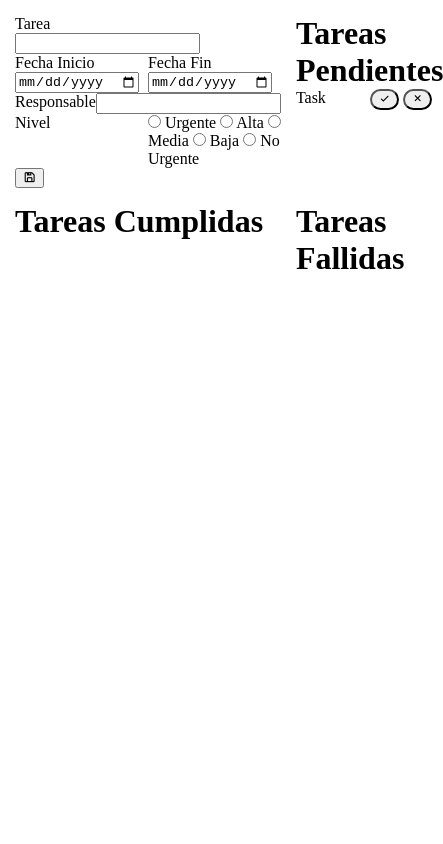
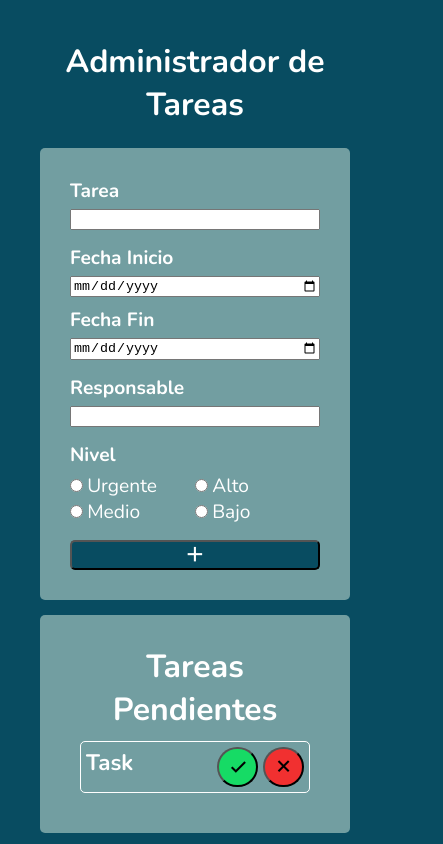
Before and after one commit to lipaocaspi/J1_tasksManagement, a plain HTML site: page index.html in a window 390 px wide. Shown: the top 844 px of the page, 443 px wide, since content can reach past the window. Drawn offline with nearby package versions, Linux system fonts and the light colour scheme.

Commit message:
feat: :sparkles: Add creation of tasks and styles

```diff
--- a/css/style.css
+++ b/css/style.css
@@ -1,9 +1,26 @@
+@import url('https://fonts.googleapis.com/css2?family=Nunito:ital,wght@0,200..1000;1,200..1000&display=swap');
+
 * {
     margin: 0;
 }
 
 body {
-    padding: 15px;
+    padding: 40px;
+    background-color: #084C61;
+    color: white;
+    font-family: "Nunito", sans-serif;
+}
+
+form {
+    display: flex;
+    flex-direction: column;
+    gap: 15px;
+    justify-content: center;
+    height: 100%;
+}
+
+.titulo {
+    text-align: center;
 }
 
 .container {
@@ -12,32 +29,145 @@ body {
     gap: 15px;
 }
 
+.creation, .management, .list__done, .list__failed {
+    padding: 30px;
+    background-color: #729EA1;
+    border-radius: 5px;
+}
+
+.creation__titles, .management__title {
+    font-size: 1.4rem;
+    font-weight: bold;
+    padding-bottom: 5px;
+}
+
+.creation__task {
+    display: grid;
+    grid-template-columns: 100%
+}
+
 .creation__dates {
     display: grid;
     grid-template-columns: repeat(2, 1fr);
+    gap: 10px;
+}
+
+.creation__date {
+    display: flex;
+    flex-direction: column;
+
 }
 
 .creation__resp {
     display: grid;
-    grid-template-columns: repeat(2, 1fr);
+    grid-template-columns: 30% 70%;
 }
 
 .creation__level {
     display: grid;
-    grid-template-columns: repeat(2, 1fr);
+    grid-template-columns: 25% 75%;
+    align-items: center;
+}
+
+.creation__options {
+    display: flex;
+    width: 100%;
+    justify-content: space-evenly;
+}
+
+.creation__label {
+    font-size: 1.2rem;
 }
 
 .creation__button {
     display: grid;
-    grid-template-columns: 100%;
+    width: 100%;
+    align-items: center;
+    border-radius: 5px;
+    background-color: #084C61;
+    color: white;
+    cursor: pointer;
+}
 
+.management {
+    overflow: auto;
 }
 
 .management__task {
     display: grid;
-    grid-template-columns: repeat(2, 1fr);
+    grid-template-columns: 6fr 1fr;
+    gap: 5px;
+    padding: 5px;
+    border: 1px solid;
+    border-radius: 5px;
+    margin: 10px;
+}
+
+.management__buttons {
+    display: flex;
+    height: 40px;
+    gap: 5px;
+    justify-content: end;
 }
 
 .management__button {
-    border-radius: 50px;
+    border-radius: 100px;
+    cursor: pointer;
 }
+
+.green {
+    background-color: #16DB65;
+}
+
+.red {
+    background-color: #F13030;
+}
+
+@media (max-width: 1200px) {
+    .creation__resp, .creation__level {
+        display: grid;
+        grid-template-columns: 100%;
+    }
+}
+
+@media (max-width: 850px) {
+    .container {
+        display: grid;
+        grid-template-columns: 100%;
+    }
+    .creation__resp {
+        display: grid;
+        grid-template-columns: 30% 70%;
+    }
+
+    .creation__level {
+        display: grid;
+        grid-template-columns: 25% 75%;
+    }
+}
+
+@media (max-width: 600px) {
+    .creation__resp {
+        display: grid;
+        grid-template-columns: 100%;
+    }
+
+    .creation__level {
+        display: grid;
+        grid-template-columns: 100%;
+    }
+}
+
+@media (max-width: 463px) {
+    .creation__options{
+        display: grid;
+        grid-template-columns: repeat(2, 1fr);
+    }
+    .creation__titles {
+        font-size: 1.2rem;
+    }
+    .creation__dates {
+        display: grid;
+        grid-template-columns: 100%;
+    }
+}
--- a/index.html
+++ b/index.html
@@ -10,64 +10,74 @@
 </head>
 <body>
     <main>
+        <h1 class="titulo">Administrador de Tareas</h1>
+        <br>
         <div class="container">
             <div class="creation">
-                <form action="">
-                    <p>Tarea</p>
-                    <input type="text" name="" id="">
+                <form id="registerForm" action="">
+                    <div class="creation__task">
+                        <p class="creation__titles">Tarea</p>
+                        <input class="creation__input" type="text" name="task" id="">
+                    </div>
                     <div class="creation__dates">
                         <div class="creation__date">
-                            <p>Fecha Inicio</p>
-                            <input type="date" name="" id="">
+                            <p class="creation__titles">Fecha Inicio</p>
+                            <input class="creation__date" type="date" name="dateStart" id="">
                         </div>
                         <div class="creation__date">
-                            <p>Fecha Fin</p>
-                            <input type="date" name="" id="">
+                            <p class="creation__titles">Fecha Fin</p>
+                            <input class="creation__date" type="date" name="dateEnd" id="">
                         </div>
                     </div>
                     <div class="creation__resp">
-                        <p>Responsable</p>
-                        <input type="text" name="" id="">
+                        <p class="creation__titles">Responsable</p>
+                        <input type="text" name="nameResp" id="">
                     </div>
                     <div class="creation__level">
-                        <p>Nivel</p>
+                        <p class="creation__titles">Nivel</p>
                         <div class="creation__options">
-                            <input type="radio" name="option" id="urgent" value="urgent">
-                            <label for="urgent">Urgente</label>
-                            <input type="radio" name="option" id="high" value="high">
-                            <label for="high">Alta</label>
-                            <input type="radio" name="option" id="medium" value="medium">
-                            <label for="medium">Media</label>
-                            <input type="radio" name="option" id="low" value="low">
-                            <label for="low">Baja</label>
-                            <input type="radio" name="option" id="nonurgent" value="nonurgent">
-                            <label for="nonurgent">No Urgente</label>
+                            <div class="creation__option">
+                                <input type="radio" name="level" id="urgent" value="urgent">
+                                <label class="creation__label" for="urgent">Urgente</label>
+                            </div>
+                            <div class="creation__option">
+                                <input type="radio" name="level" id="high" value="high">
+                                <label class="creation__label" for="high">Alto</label>
+                            </div>
+                            <div class="creation__option">
+                                <input type="radio" name="level" id="medium" value="medium">
+                                <label class="creation__label" for="medium">Medio</label>
+                            </div>
+                            <div class="creation__option">
+                                <input type="radio" name="level" id="low" value="low">
+                                <label class="creation__label" for="low">Bajo</label>
+                            </div>
                         </div>
                     </div>
-                    <button class="creation__button" type="button">
-                        <i class='bx bx-save' ></i>
+                    <button class="creation__button" type="submit">
+                        <i class='bx bx-plus bx-sm'></i>
                     </button>
                 </form>
             </div>
             <div class="management">
-                <h1>Tareas Pendientes</h1>
+                <h1 class="titulo">Tareas Pendientes</h1>
                 <div class="management__task">
-                    <p>Task</p>
+                    <p class="management__title">Task</p>
                     <div class="management__buttons">
-                        <button class="management__button" type="button">
-                            <i class='bx bx-check'></i>
+                        <button onclick="confirm()" class="management__button green" type="button">
+                            <i class='bx bx-check bx-sm'></i>
                         </button>
-                        <button class="management__button" type="button">
-                            <i class='bx bx-x' ></i>
+                        <button onclick="discard()" class="management__button red" type="button">
+                            <i class='bx bx-x bx-sm'></i>
                         </button>
                     </div>
                 </div>
             </div>
             <div class="list__done">
-                <h1>Tareas Cumplidas</h1>
+                <h1 class="titulo">Tareas Cumplidas</h1>
             </div>
             <div class="list__failed">
-                <h1>Tareas Fallidas</h1>
+                <h1 class="titulo">Tareas Fallidas</h1>
             </div>
         </div>
     </main>
--- a/js/app.js
+++ b/js/app.js
@@ -0,0 +1,62 @@
+let tasks = [];
+const tasksList = document.querySelector('.management');
+const listDone = document.querySelector('.list__done');
+const listFailed = document.querySelector('.list__failed');
+
+const confirm = (id) => {
+    listDone.innerHTML += `
+    <div class="management__task">
+        <p class="management__title">${id}</p>
+    </div>
+    `
+}
+
+const discard = (id) => {
+    listFailed.innerHTML += `
+    <div class="management__task">
+        <p class="management__title">${id}</p>
+    </div>
+    `
+}
+
+document.querySelector('.creation__button').addEventListener('click', function (event) {
+    let form = document.getElementById('registerForm');
+    let radioOptions = document.getElementsByName('level');
+    let tasksData = {};
+    for (let i = 0; i < form.elements.length; i++) {
+        let element = form.elements[i];
+        if (element.name && element.type !== 'submit') {
+            if (element.name == 'level') {
+                for (let j = 0; j < radioOptions.length; j++) {
+                    if (radioOptions[j].checked) {
+                        let selectedValue = radioOptions[j].value;
+                        tasksData[element.name] = selectedValue;
+                        break;
+                    }
+                }
+            }
+            else {
+                tasksData[element.name] = element.value;
+            }
+        }
+    }
+    tasksData['id'] = tasks.length + 1;
+    tasksData['state'] = 'pending';
+    tasks.push(tasksData);
+    form.reset();
+    event.preventDefault();
+    tasksList.innerHTML += `
+        <div class="management__task">
+            <p class="management__title">${tasksData.task}</p>
+            <div class="management__buttons">
+                <button onclick="confirm(${tasksData.id})" class="management__button green" type="button">
+                    <i class='bx bx-check bx-sm'></i>
+                </button>
+                <button onclick="discard(${tasksData.id})" class="management__button red" type="button">
+                    <i class='bx bx-x bx-sm'></i>
+                </button>
+            </div>
+        </div>
+    `
+    // console.log(tasks);
+});
```
